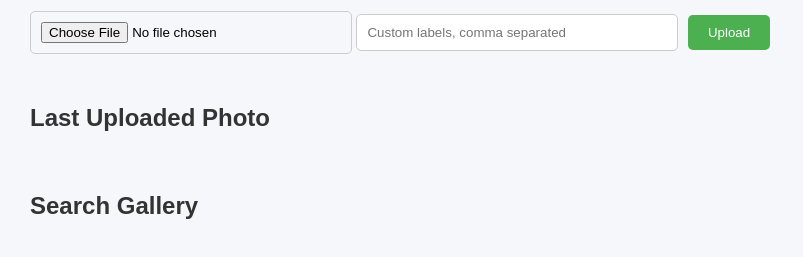
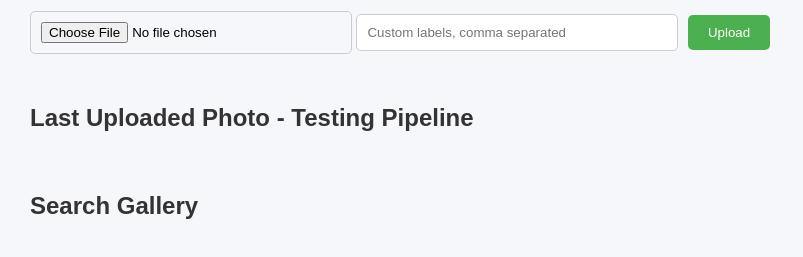
Before and after one commit to AranyaAryaman/smart-photo-finder, a plain HTML site: page frontend/index.html in a window 1280 px wide. Shown: the part 243-500 px from the top of the page, without its empty margins (0-803 px from the left). Drawn offline with Linux system fonts and the light colour scheme.

Commit message:
Update index.html

```diff
--- a/frontend/index.html
+++ b/frontend/index.html
@@ -100,7 +100,7 @@
   </div>
 
   <div class="section">
-    <h2>Last Uploaded Photo</h2>
+    <h2>Last Uploaded Photo - Testing Pipeline</h2>
     <div id="lastUploaded"></div>
   </div>
 
```
